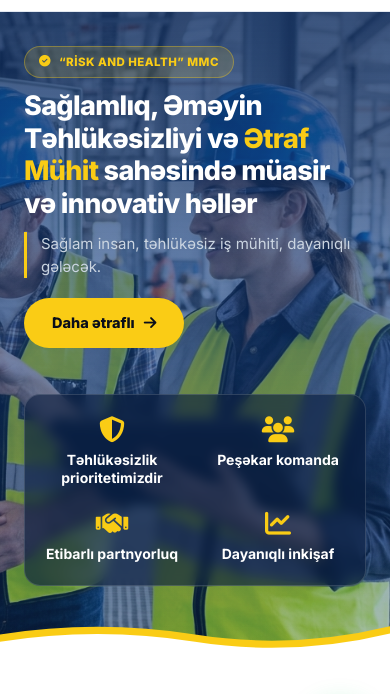
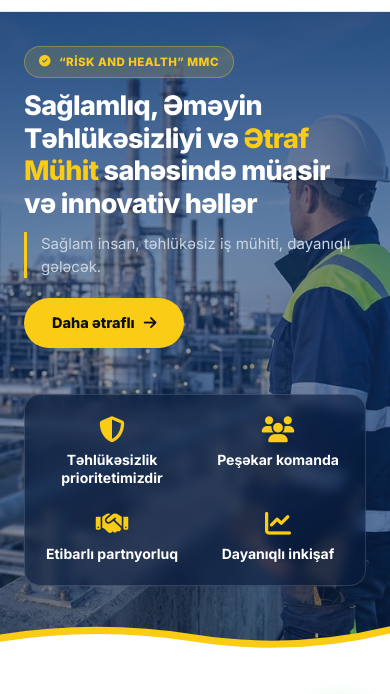
Before and after one commit to RamilMemmedli270/RiskAndHealth, a plain HTML site: page index.html in a window 390 px wide. Shown: the part 71-765 px from the top of the page. Drawn offline with Linux system fonts and the light colour scheme.

Commit message:
Use custom full-bleed HSE refinery engineer hero background image

```diff
--- a/css/style.css
+++ b/css/style.css
@@ -224,8 +224,8 @@ body {
 /* Hero */
 .hero-section {
   background:
-    linear-gradient(90deg, rgba(13, 45, 98, 0.90) 0%, rgba(16, 58, 122, 0.72) 42%, rgba(22, 74, 150, 0.22) 68%, rgba(22, 74, 150, 0.0) 85%),
-    url('../assets/images/hero-hse.jpg') right center / cover no-repeat;
+    linear-gradient(90deg, rgba(13, 45, 98, 0.85) 0%, rgba(16, 58, 122, 0.55) 38%, rgba(22, 74, 150, 0.12) 64%, rgba(22, 74, 150, 0.0) 82%),
+    url('../assets/images/hero-hse-bg.jpg') right center / cover no-repeat;
   color: #FFFFFF;
   padding: 68px 0 88px;
   position: relative;
@@ -1268,8 +1268,8 @@ textarea.form-control {
 @media (max-width: 980px) {
   .hero-section {
     background:
-      linear-gradient(180deg, rgba(13, 45, 98, 0.80) 0%, rgba(19, 66, 138, 0.56) 55%, rgba(19, 66, 138, 0.34) 100%),
-      url('../assets/images/hero-hse.jpg') 72% center / cover no-repeat;
+      linear-gradient(180deg, rgba(13, 45, 98, 0.76) 0%, rgba(19, 66, 138, 0.50) 55%, rgba(19, 66, 138, 0.28) 100%),
+      url('../assets/images/hero-hse-bg.jpg') 82% center / cover no-repeat;
   }
   .hero-media {
     display: none;
--- a/index.html
+++ b/index.html
@@ -9,7 +9,7 @@
   <link rel="preconnect" href="https://fonts.gstatic.com" crossorigin>
   <link href="https://fonts.googleapis.com/css2?family=Inter:wght@400;500;600;700;800;900&display=swap" rel="stylesheet">
   <link rel="stylesheet" href="https://cdnjs.cloudflare.com/ajax/libs/font-awesome/6.5.1/css/all.min.css">
-  <link rel="stylesheet" href="css/style.css?v=12">
+  <link rel="stylesheet" href="css/style.css?v=13">
 </head>
 <body>
 
```
Also changed, not shown: assets/images/hero-hse-bg.jpg (added).
